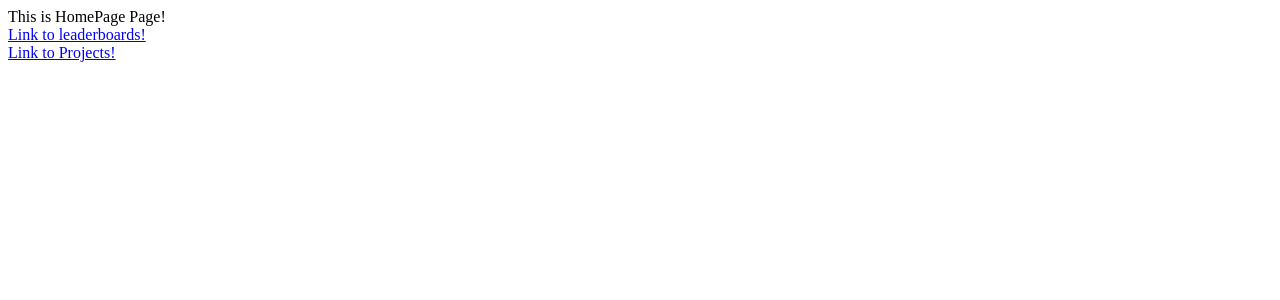
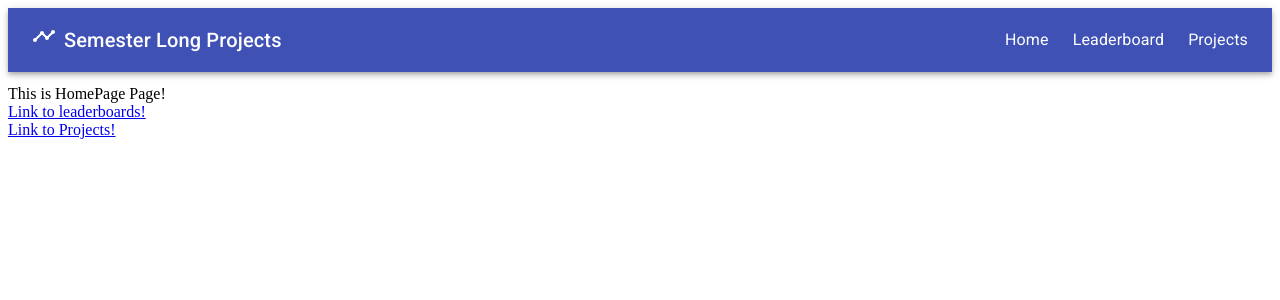
Before and after one commit to ossdaiict/dsc-slop-website, a React (Create React App) app: page / in a window 1280 px wide. Shown: the top 300 px of the page. Built offline with nearby package versions, Linux system fonts and the light colour scheme.

Commit message:
feat: adds navbar
Signed-off-by: Hitesh <hitgo17@gmail.com>

```diff
--- a/src/App.js
+++ b/src/App.js
@@ -3,14 +3,18 @@ import { Router } from '@reach/router';
 import Homepage from './Pages/HomePage';
 import LeaderBoard from './Pages/LeaderBoard';
 import Projects from './Pages/Projects';
+import Navbar from './components/NavBar';
 
 const App = () => {
   return (
-    <Router>
-      <Homepage path="/" />
-      <LeaderBoard path="/leaderboard" />
-      <Projects path="/projects" />
-    </Router>
+    <>
+      <Navbar />
+      <Router>
+        <Homepage path="/" />
+        <LeaderBoard path="/leaderboard" />
+        <Projects path="/projects" />
+      </Router>
+    </>
   );
 };
 
--- /dev/null
+++ b/src/components/NavBar.js
@@ -0,0 +1,173 @@
+import React from 'react';
+import { Link } from '@reach/router';
+
+import { makeStyles } from '@material-ui/core/styles';
+import AppBar from '@material-ui/core/AppBar';
+import Toolbar from '@material-ui/core/Toolbar';
+import IconButton from '@material-ui/core/IconButton';
+import Typography from '@material-ui/core/Typography';
+import MenuItem from '@material-ui/core/MenuItem';
+import Menu from '@material-ui/core/Menu';
+import HomeIcon from '@material-ui/icons/Home';
+import GitHubIcon from '@material-ui/icons/GitHub';
+import AssessmentIcon from '@material-ui/icons/Assessment';
+import TimelineIcon from '@material-ui/icons/Timeline';
+import MoreIcon from '@material-ui/icons/MoreVert';
+
+const useStyles = makeStyles((theme) => ({
+  grow: {
+    flexGrow: 1,
+    marginBottom: '1%',
+    '& a': {
+      color: 'inherit',
+      textDecoration: 'none',
+    },
+  },
+  menu: {
+    '& a': {
+      color: 'inherit',
+      textDecoration: 'none',
+    },
+  },
+
+  menuButton: {
+    paddingRight: theme.spacing(2),
+  },
+  title: {
+    marginLeft: 8,
+  },
+  logo: {
+    display: 'flex',
+  },
+
+  sectionDesktop: {
+    display: 'none',
+    [theme.breakpoints.up('md')]: {
+      display: 'flex',
+    },
+  },
+  sectionMobile: {
+    display: 'flex',
+    [theme.breakpoints.up('md')]: {
+      display: 'none',
+    },
+  },
+}));
+
+export default function PrimarySearchAppBar() {
+  const classes = useStyles();
+  const [anchorEl, setAnchorEl] = React.useState(null);
+  const [mobileMoreAnchorEl, setMobileMoreAnchorEl] = React.useState(null);
+
+  const isMenuOpen = Boolean(anchorEl);
+  const isMobileMenuOpen = Boolean(mobileMoreAnchorEl);
+
+  const handleProfileMenuOpen = (event) => {
+    setAnchorEl(event.currentTarget);
+  };
+
+  const handleMobileMenuClose = () => {
+    setMobileMoreAnchorEl(null);
+  };
+
+  const handleMenuClose = () => {
+    setAnchorEl(null);
+    handleMobileMenuClose();
+  };
+
+  const handleMobileMenuOpen = (event) => {
+    setMobileMoreAnchorEl(event.currentTarget);
+  };
+
+  const mobileMenuId = 'primary-search-account-menu-mobile';
+  const renderMobileMenu = (
+    <Menu
+      className={classes.menu}
+      anchorEl={mobileMoreAnchorEl}
+      anchorOrigin={{ vertical: 'top', horizontal: 'right' }}
+      id={mobileMenuId}
+      keepMounted
+      transformOrigin={{ vertical: 'top', horizontal: 'right' }}
+      open={isMobileMenuOpen}
+      onClose={handleMobileMenuClose}
+    >
+      <Link to="/">
+        <MenuItem>
+          <IconButton aria-label="show 4 new mails" color="inherit">
+            <HomeIcon />
+          </IconButton>
+          <p>Home</p>
+        </MenuItem>
+      </Link>
+      <Link to="leaderboard">
+        <MenuItem>
+          <IconButton aria-label="show 11 new notifications" color="inherit">
+            <AssessmentIcon />
+          </IconButton>
+          <p>Leaderboard</p>
+        </MenuItem>
+      </Link>
+      <Link to="projects">
+        <MenuItem onClick={handleProfileMenuOpen}>
+          <IconButton
+            aria-label="account of current user"
+            aria-controls="primary-search-account-menu"
+            aria-haspopup="true"
+            color="inherit"
+          >
+            <GitHubIcon />
+          </IconButton>
+          <p>Projects</p>
+        </MenuItem>
+      </Link>
+    </Menu>
+  );
+
+  return (
+    <div className={classes.grow}>
+      <AppBar position="static">
+        <Toolbar>
+          <Link to="/">
+            <div className={classes.logo}>
+              <TimelineIcon />
+              <Typography className={classes.title} variant="h6" noWrap>
+                Semester Long Projects
+              </Typography>
+            </div>
+          </Link>
+
+          <div className={classes.grow} />
+          <div className={classes.sectionDesktop}>
+            <Link to="/">
+              <IconButton color="inherit">
+                <Typography>Home</Typography>
+              </IconButton>
+            </Link>
+            <Link to="/leaderboard">
+              <IconButton color="inherit">
+                <Typography>Leaderboard</Typography>
+              </IconButton>
+            </Link>
+            <Link to="/projects">
+              <IconButton edge="end" color="inherit">
+                <Typography>Projects</Typography>
+              </IconButton>
+            </Link>
+          </div>
+          <div className={classes.sectionMobile}>
+            <IconButton
+              aria-label="show more"
+              aria-controls={mobileMenuId}
+              aria-haspopup="true"
+              onClick={handleMobileMenuOpen}
+              color="inherit"
+            >
+              <MoreIcon />
+            </IconButton>
+          </div>
+        </Toolbar>
+      </AppBar>
+      {renderMobileMenu}
+    </div>
+  );
+}
```
Also changed, not shown: src/Pages/LeaderBoard.js (+34 -16 lines), 1 other file (tests, documents, lock files or other folders).
